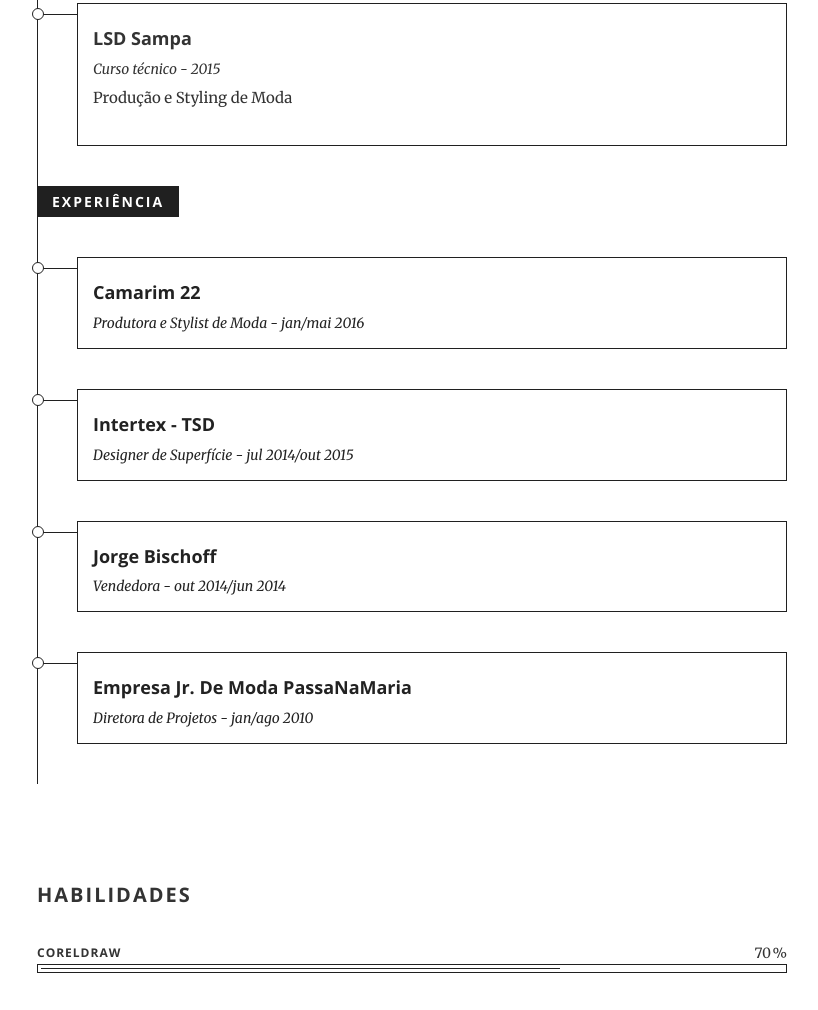
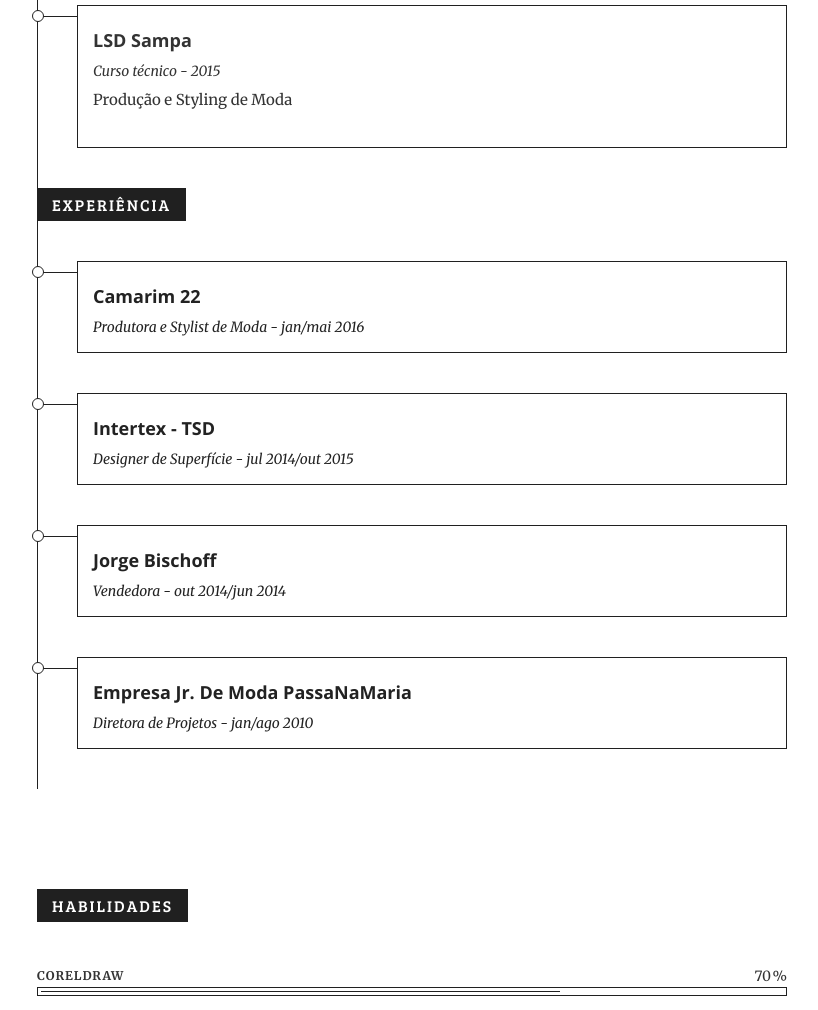
Before and after one commit to jadekawakami/jadekawakami.github.io, a website: page views/sobre.html in a window 1280 px wide. Shown: the part 695-1705 px from the top of the page, without its empty margins (228-1046 px from the left). Drawn offline with nearby package versions, Linux system fonts and the light colour scheme.

Commit message:
finished about

```diff
--- a/less/creative.less
+++ b/less/creative.less
@@ -722,16 +722,17 @@
 .sobre {
   padding-top: 80px;
   // padding: 50px;
-
-  h4 {
-    font-weight: 700;
-  }
+  //
+  // h4 {
+  //   font-weight: 700;
+  // }
 
   .timeline-header {
-    font-size: 14px;
+    font-size: 16px;
+    font-family: 'Bree Serif', serif;
     text-transform: uppercase;
     letter-spacing: 2px;
-    font-weight: bold;
+    // font-weight: bold;
     margin: 0;
     display: inline-block;
     background: #202020;
@@ -771,6 +772,10 @@
         display: block;
         padding: 15px;
         border: solid 1px #202020;
+
+        h4 {
+          font-weight: 700;
+        }
 
         a {
           color: #222;
@@ -834,11 +839,15 @@
 
     &> h2 {
       text-transform: uppercase;
+      background: #202020;
       letter-spacing: 2px;
-      font-size: 20px;
-      font-weight: bold;
+      font-size: 16px;
+      font-family: 'Bree Serif', serif;
       margin-top: 0;
       margin-bottom: 7px;
+      padding: 8px 15px;
+      color: white;
+      display: inline-block;
     }
 
     &> p {
@@ -855,6 +864,7 @@
     &> h4 {
       margin: 0;
       text-transform: uppercase;
+      font-family: 'Merriweather','Helvetica Neue',Arial,sans-serif;
       font-size: 12px;
       font-weight: bold;
       letter-spacing: 1px;
--- a/views/sobre.html
+++ b/views/sobre.html
@@ -19,6 +19,8 @@
     <link href="../css/font-awesome/css/font-awesome.min.css" rel="stylesheet" type="text/css">
     <link href="https://fonts.googleapis.com/css?family=Open+Sans:300italic,400italic,600italic,700italic,800italic,400,300,600,700,800" rel="stylesheet" type="text/css">
     <link href="https://fonts.googleapis.com/css?family=Merriweather:400,300,300italic,400italic,700,700italic,900,900italic" rel="stylesheet" type="text/css">
+    <link href="https://fonts.googleapis.com/css?family=Courgette" rel="stylesheet">
+    <link href="https://fonts.googleapis.com/css?family=Bree+Serif" rel="stylesheet">
 
     <!-- Plugin CSS -->
     <link href="../css/magnific-popup/magnific-popup.css" rel="stylesheet">
@@ -159,7 +161,7 @@
                   <div class="timeline-content sr-contact">
                     <h4>Sigbol Fashion</h4>
                     <em>Curso técnico - 2008</em>
-                    <p>Desenho de moda</p>
+                    <p>Desenho de Moda</p>
                   </div>
                 </li>
                 <li>
@@ -215,7 +217,7 @@
                       <h4>Empresa Jr. De Moda PassaNaMaria</h4>
                       <em>Diretora de Projetos - jan/ago 2010</em>
                     </a>
-                    <p id="collapsePassaNaMaria" class="collapse">Nesta empresa todos faziam de tudo um pouco, parte criativa, burocrática, fianceira e marketing.
+                    <p id="collapsePassaNaMaria" class="collapse">Nesta empresa todos faziam de tudo um pouco, parte criativa, burocrática, financeira e marketing.
 Fiz um pouco de modelagem, custumização de vestido de noiva e outros, backstage de desfile, criação de algumas peças e até a organização do evento trote no campus do Centro Universitário Senac.</p>
                   </div>
                 </li>
```
Also changed, not shown: css/creative.css, css/creative.min.css.
